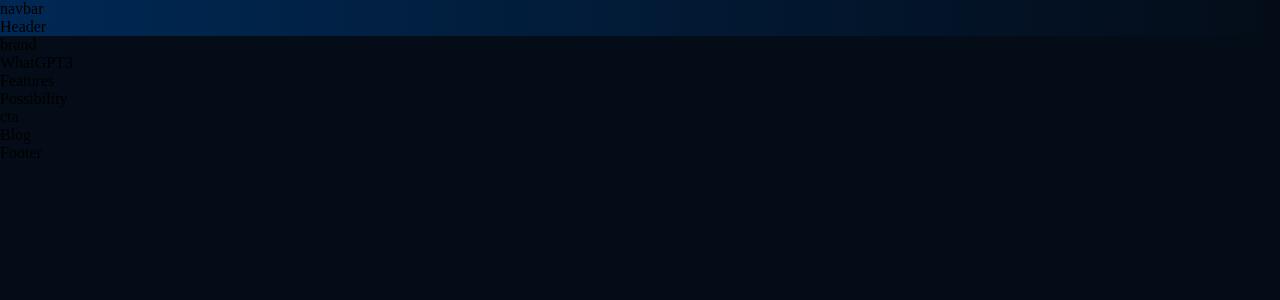
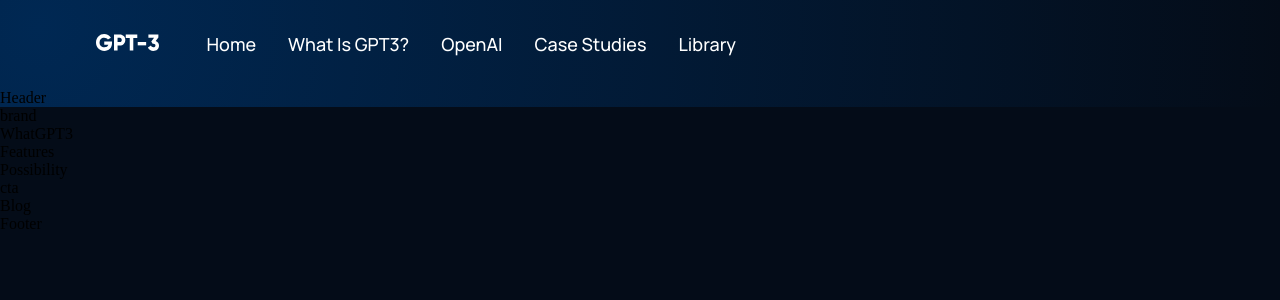
Before and after one commit to KevinKipkoechMutai/react-refresher-UI, a React (Create React App) app: page / in a window 1280 px wide. Shown: the top 300 px of the page. Built offline with nearby package versions, Linux system fonts and the light colour scheme.

Commit message:
create and style navbar

```diff
--- a/src/components/navbar/Navbar.jsx
+++ b/src/components/navbar/Navbar.jsx
@@ -1,9 +1,24 @@
 import React from 'react'
+import { RiMenu3Line, RiCloseLin } from 'react-icons/ri'
+import logo from '../../assets/logo.svg'
 import './navbar.css'
 
 const Navbar = () => {
   return (
-    <div>navbar</div>
+    <div className='gpt3__navbar'>
+        <div className='gpt3__navbar-links'>
+          <div className='gpt3__navbar-links_logo'>
+            <img src={logo} alt="logo"/>
+          </div>
+          <div className='gpt3__navbar-links_container'>
+              <p><a href='#home'>Home</a></p>
+              <p><a href='#wgpt3'>What is GPT3?</a></p>
+              <p><a href='#possibility'>OpenAI</a></p>
+              <p><a href='#features'>Case Studies</a></p>
+              <p><a href='#blog'>Library</a></p>
+          </div>
+        </div>
+    </div>
   )
 }
 
--- a/src/components/navbar/navbar.css
+++ b/src/components/navbar/navbar.css
@@ -0,0 +1,46 @@
+.gpt3__navbar {
+    display: flex;
+    justify-content: space-between;
+    align-items: center;
+    padding: 2rem 6rem;
+}
+
+.gpt3__navbar-links {
+    flex: 1;
+    display: flex;
+    justify-content: flex-start;
+    align-items: center;
+}
+
+.gpt3__navbar-links_logo {
+    margin-right: 2rem;
+}
+
+.gpt3__navbar-links_logo img {
+    width: 62.56px;
+    height: 16.02px;
+}
+
+.gpt3__navbar-links_container {
+    display: flex;
+    flex-direction: row;
+}
+
+.gpt3__navbar-sign {
+    display: flex;
+    justify-content: flex-end;
+    align-items: center;
+}
+
+.gpt3__navbar-links_container p,
+.gpt3__navbar-sign p,
+.gpt3__navbar-menu_container p {
+    color: #fff;
+    font-family: var(--font-family);
+    font-weight: 500;
+    font-size: 18px;
+    line-height: 25px;
+    text-transform: capitalize;
+    margin: 0 1rem;
+    cursor: pointer;
+}
```
